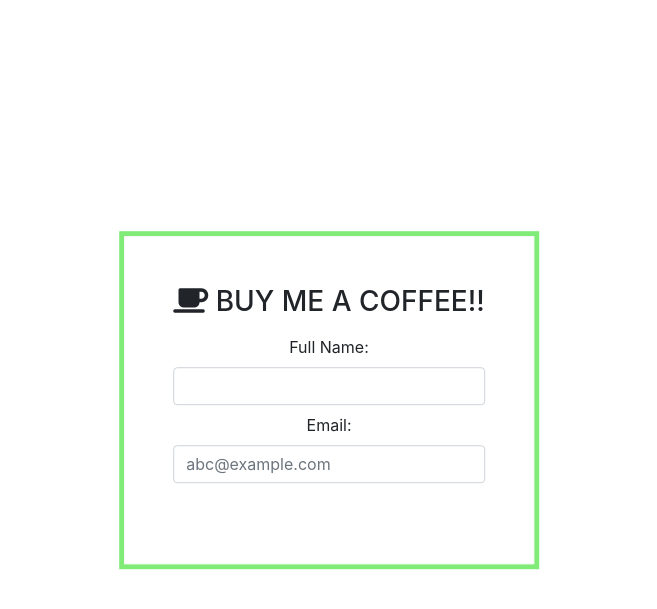
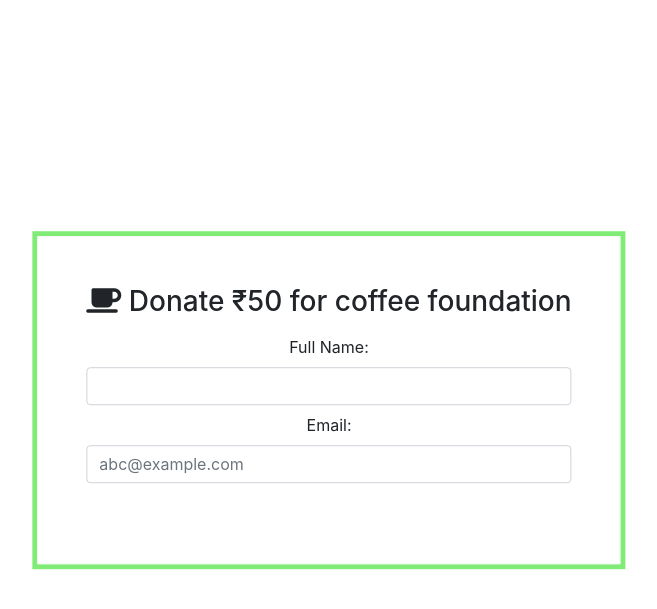
Before and after one commit to ashu6427/payment_integration_stripe, a Django app: page / in a window 1280 px wide. Shown: the top 609 px of the page, without its empty margins (311-968 px from the left). Run offline with Django 3.2, Linux system fonts and the light colour scheme; some libraries are stand-ins or nearby versions.

Commit message:
'#task3'

```diff
--- a/templates/index.html
+++ b/templates/index.html
@@ -22,7 +22,7 @@
     <form class="text-center border border-light p-5" action="success" method="POST">
         {% csrf_token %}
 
-        <p class="h3 mb-3"><i class="fas fa-coffee"></i> BUY ME A COFFEE!!</p>
+        <p class="h3 mb-3"><i class="fas fa-coffee"></i> Donate ₹50 for coffee foundation</p>
         <label for="name"> Full Name:</label>
         <input type="text" name="name" class='form-control mb-2' required/>
         <label for="email"> Email:</label>
```
